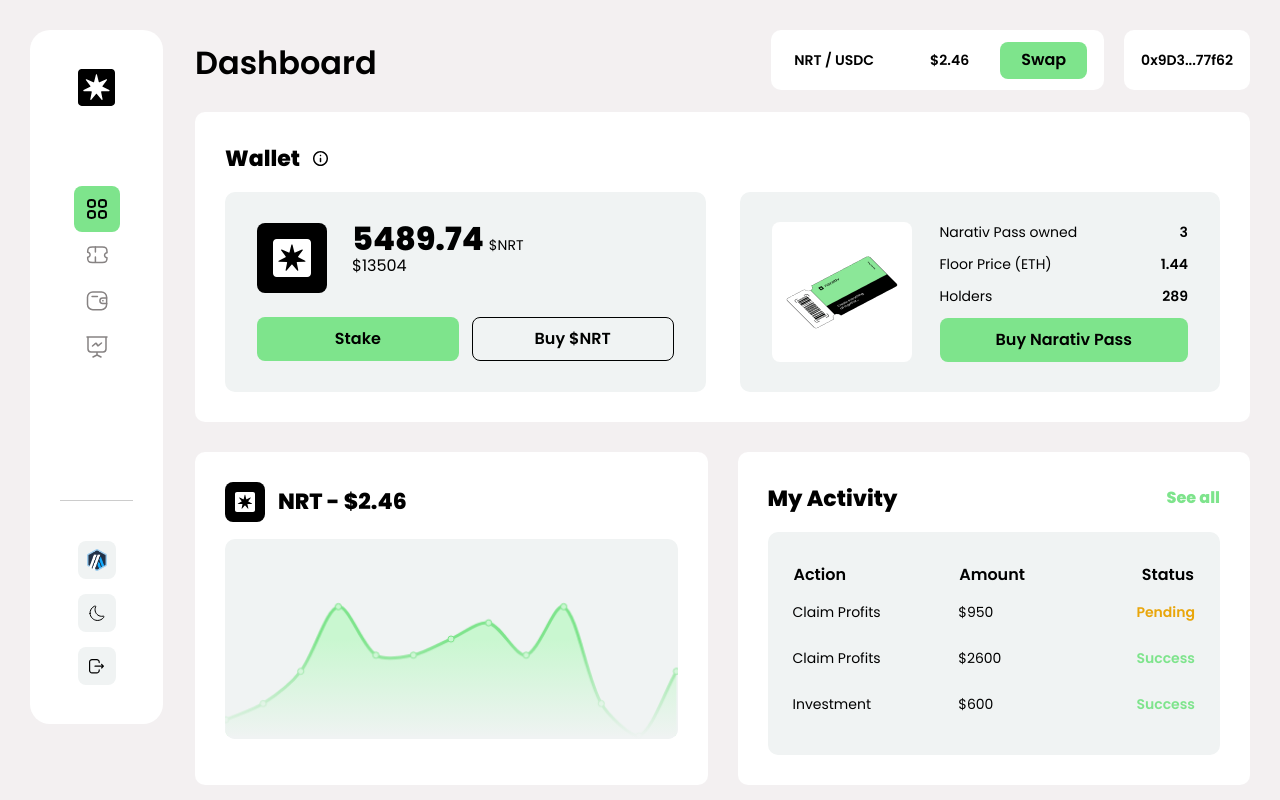
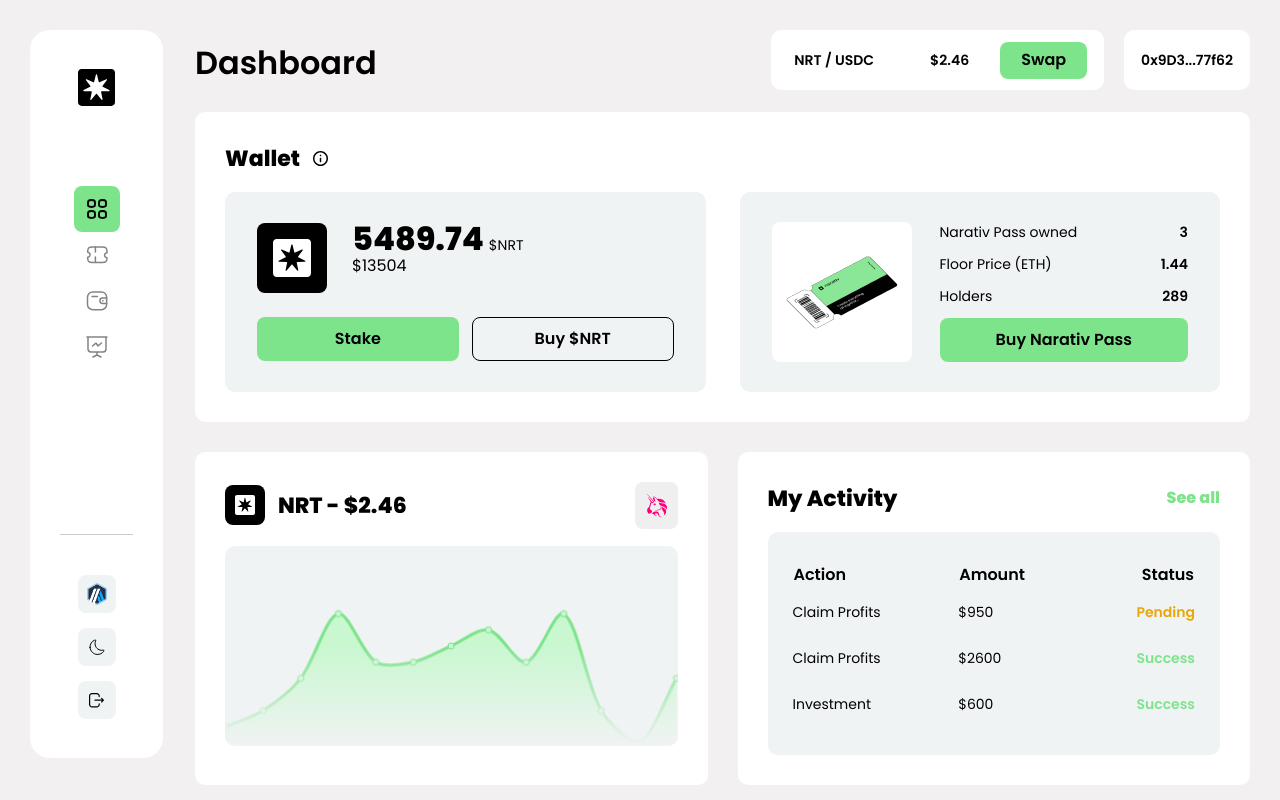
Before and after one commit to BarryPython/narativLab, a React (Create React App) app: page / in a window 1280 px wide. Built offline with nearby package versions, Linux system fonts and the light colour scheme.

Commit message:
add unicorn button

```diff
--- a/src/components/menu/Menu.scss
+++ b/src/components/menu/Menu.scss
@@ -16,7 +16,7 @@
     width: calc(280px + (30px));
     border-radius: calc(2*$radius);
     background-color: $white;
-    height: 80%;
+    height: calc(100% - (2* 60px));
 
     display: flex;
     flex-direction: column;
--- a/src/pages/home/Home.jsx
+++ b/src/pages/home/Home.jsx
@@ -7,6 +7,7 @@
 //svg
 import { ReactComponent as Info } from "../../assets/info.svg";
 import { ReactComponent as LogoInversed } from "../../assets/logo_inversed.svg";
+import { ReactComponent as Unicorn } from "../../assets/unicorn.svg";
 
 //images
 import card from "../../assets/card.png";
@@ -128,11 +129,14 @@
       </section>
       <div className='row' style={{width : "100%", gap : "30px", alignItems: "stretch"}}>
         <div className='tile w-100' style={{flexGrow: 1}}>
-          <div className='title'>
+          <div className='title' style={{width : "100%", justifyContent : "flex-start"}}>
               <span className='logo-inversed'>
                 <LogoInversed />
               </span>
             <h2>NRT - $2.46</h2>
+            <button className='' style={{marginLeft : "auto", padding : "10px", width: "fit-content"}}>
+              <Unicorn />
+            </button>
           </div>
           <div className='content'>
             <div className='chart-content'>
```
Also changed, not shown: src/assets/unicorn.svg (added).
